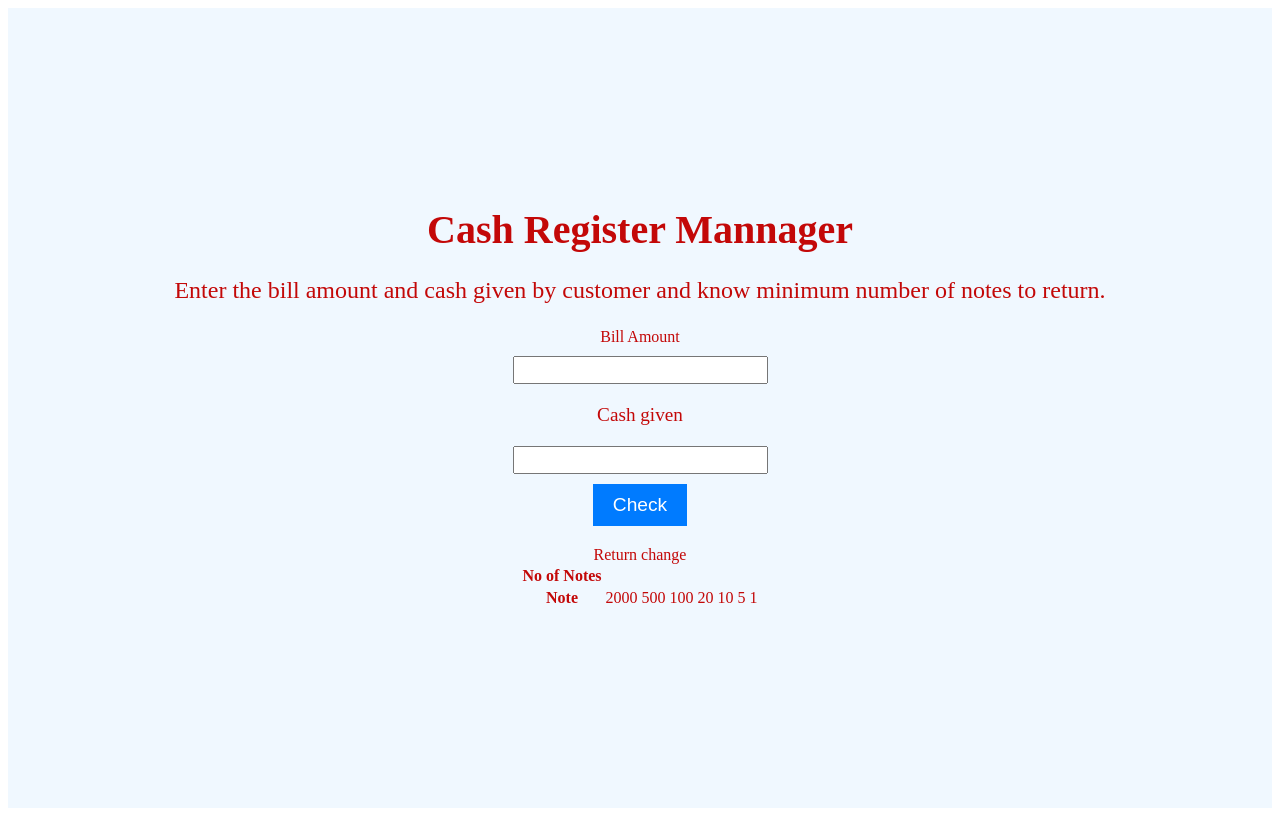
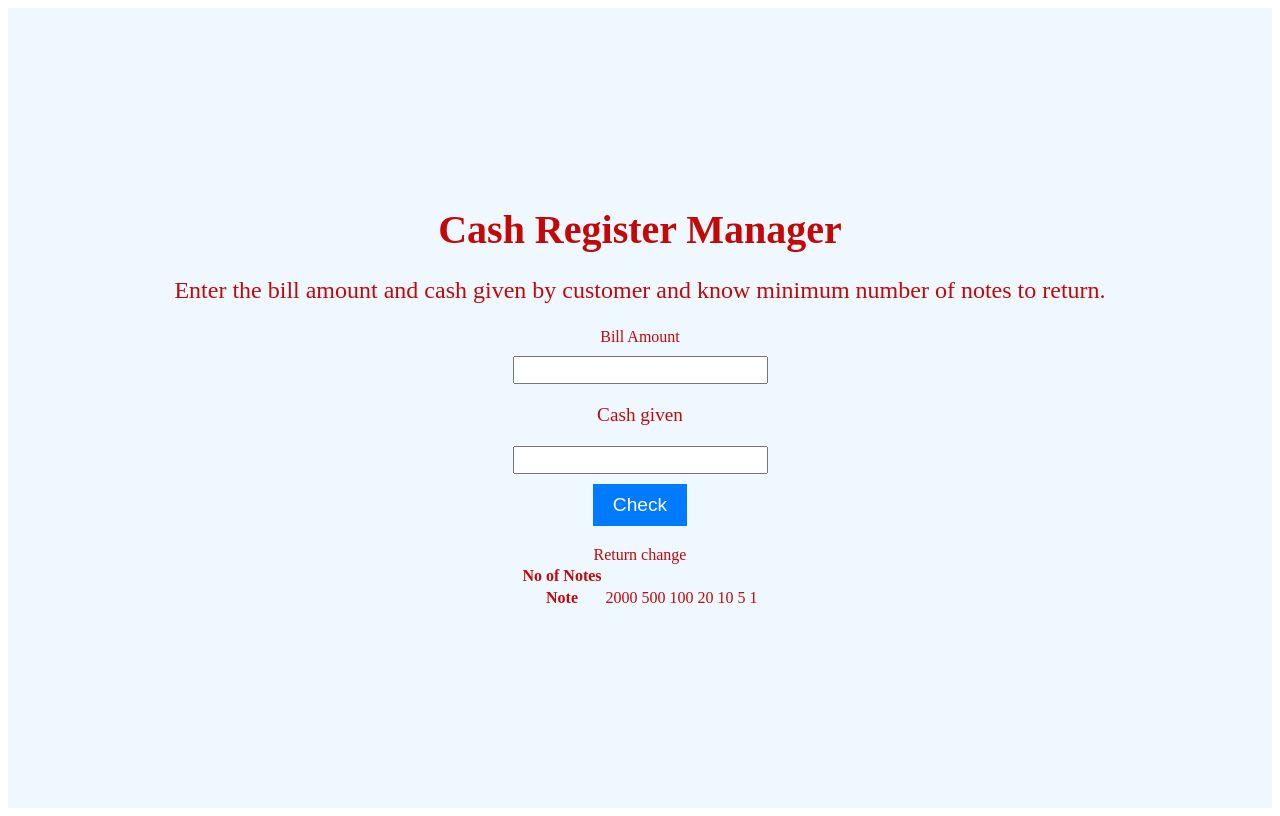
Before and after one commit to prathameshsarap/Cash_Register, a plain HTML site: page index.html in a window 1280 px wide. Drawn offline with Linux system fonts and the light colour scheme.

Commit message:
corrected

```diff
--- a/index.html
+++ b/index.html
@@ -8,7 +8,7 @@
 </head>
 <body>
     <div class="container">
-        <h1>Cash Register Mannager</h1>
+        <h1>Cash Register Manager</h1>
         <p class ="description">
             Enter the bill amount and cash given by customer and know minimum number of notes to return.
         </p>
```
